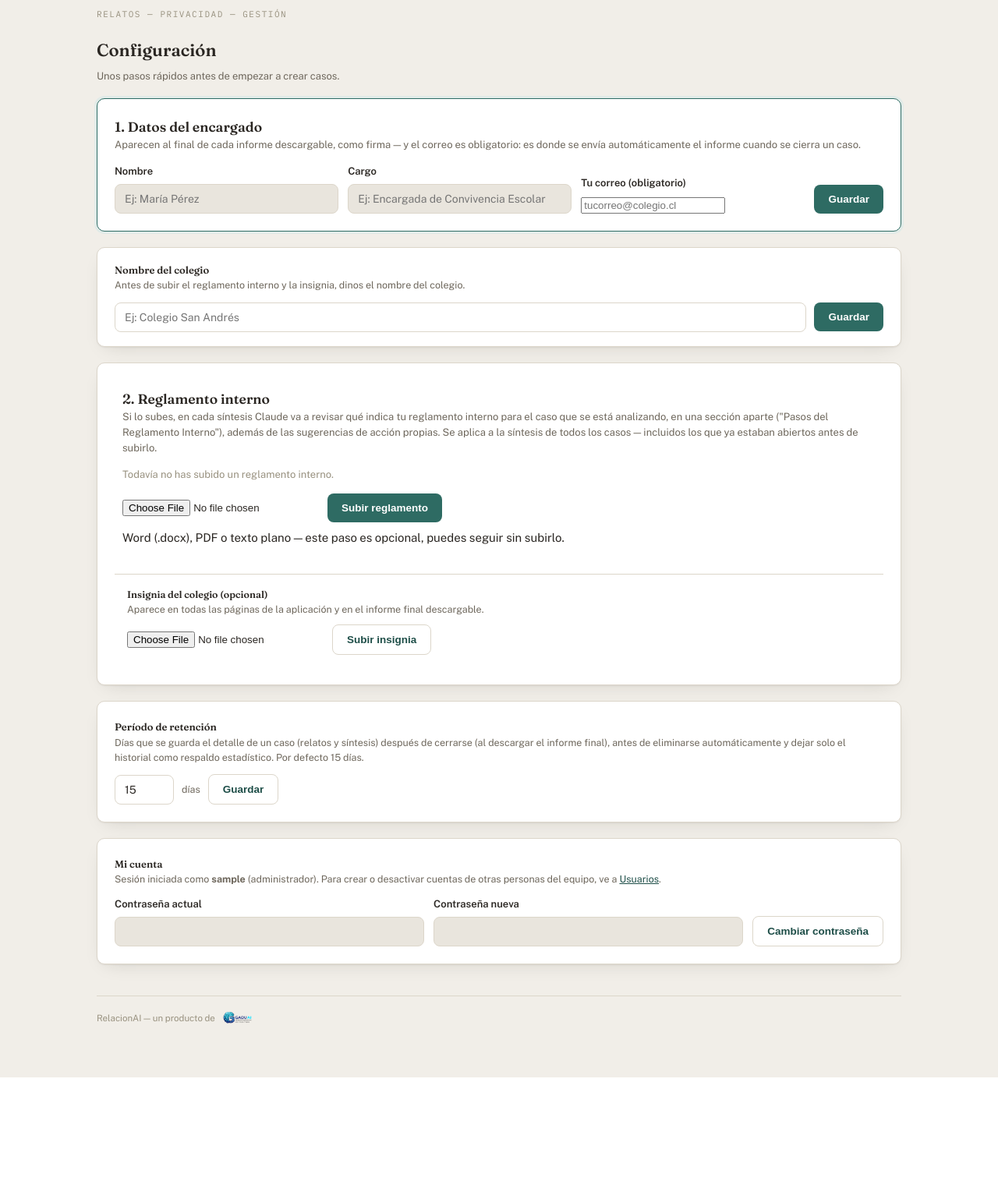
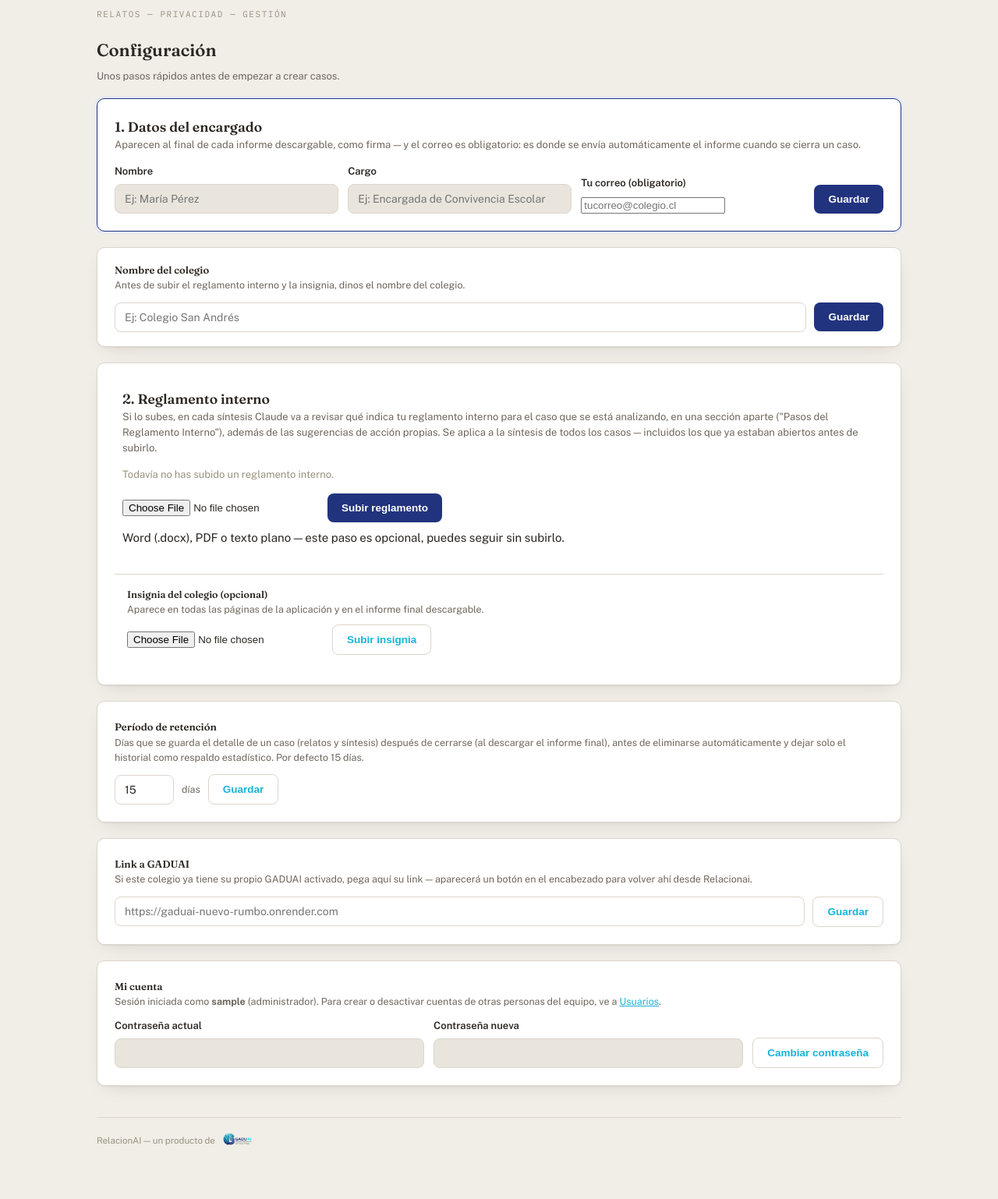
Before and after one commit to humbertoski26/Relacionai, a Flask app: page /encargado/configuracion in a window 1280 px wide. Shown: the part 96-1634 px from the top of the page at 78% size. Before the commit the page ends 1478 px from the top, so only its background shows below. Run offline with Flask 3, Linux system fonts and the light colour scheme; the visitor is signed in with stand-in values (Sample User, id 1); data comes from the database, SQL or seed files in the repository; some libraries are stand-ins or nearby versions.

Commit message:
Colores institucionales de GADUAI y link cruzado hacia GADUAI
- static/style.css: --accent/--accent-strong/--accent-soft/--accent-ink
  pasan del verde/teal anterior al navy/cyan de GADUAI (mismos valores que
  ya usaba .brand .mark para el nombre RelacionAI, ahora en toda la interfaz).
- Nuevo campo configuracion.gaduai_url (migración aditiva) + pantalla en
  /encargado/configuracion para pegarlo una vez por colegio.
- Botón ⇱ en el header de las 4 pantallas del encargado, visible solo
  cuando ese colegio ya tiene un link de GADUAI configurado.

Co-Authored-By: Claude Sonnet 5 <noreply@anthropic.com>

```diff
--- a/relacionai-backend/app.py
+++ b/relacionai-backend/app.py
@@ -520,6 +520,15 @@ def encargado_guardar_retencion():
     return redirect(url_for("encargado_configuracion"))
 
 
+@app.route("/encargado/configuracion/gaduai", methods=["POST"])
+@login_requerido
+def encargado_guardar_gaduai_url():
+    url = (request.form.get("gaduai_url") or "").strip()
+    models.guardar_gaduai_url(url)
+    flash("Link a GADUAI guardado." if url else "Link a GADUAI eliminado.", "ok")
+    return redirect(url_for("encargado_configuracion"))
+
+
 @app.route("/encargado/configuracion/reglamento", methods=["POST"])
 @login_requerido
 def encargado_subir_reglamento():
--- a/relacionai-backend/models.py
+++ b/relacionai-backend/models.py
@@ -218,6 +218,7 @@ _MIGRATIONS = [
     ("configuracion", "insignia_nombre_archivo", "TEXT"),
     ("configuracion", "nombre_colegio", "TEXT"),
     ("configuracion", "dias_retencion", "INTEGER"),
+    ("configuracion", "gaduai_url", "TEXT"),
 ]
 
 DIAS_RETENCION_DEFECTO = 15
@@ -654,6 +655,13 @@ def guardar_dias_retencion(dias: int):
         conn.execute("UPDATE configuracion SET dias_retencion = ? WHERE id = 1", (int(dias),))
 
 
+def guardar_gaduai_url(url: str):
+    """Link al despliegue de GADUAI de este colegio — si está configurado, aparece un
+    botón en el header para volver ahí desde Relacionai."""
+    with get_conn() as conn:
+        conn.execute("UPDATE configuracion SET gaduai_url = ? WHERE id = 1", ((url or "").strip() or None,))
+
+
 def guardar_nombre_colegio(nombre_colegio: str):
     """Nombre del colegio — se muestra antes de subir el reglamento interno y la
     insignia, y sirve de referencia para saber a qué colegio pertenece esta memoria
--- a/relacionai-backend/static/style.css
+++ b/relacionai-backend/static/style.css
@@ -7,12 +7,14 @@
   --ink-muted: #6E675C;
   --ink-faint: #98917F;
 
-  --accent: #2E6B63;
-  --accent-strong: #1E4E48;
-  --accent-soft: #E1EBE8;
-  --accent-ink: #123B36;
+  /* colores institucionales de GADUAI — antes RelacionAI tenía su propia paleta
+     verde/teal (--accent:#2E6B63), ahora usa el mismo navy/cyan de la plataforma
+     GADUAI, para que se sienta parte de la misma familia visual. */
+  --accent: #22337E;
+  --accent-strong: #17B4D8;
+  --accent-soft: #E7E9F5;
+  --accent-ink: #16224F;
 
-  /* colores del logo oficial de GADUAI, usados donde aparece el nombre RelacionAI */
   --gaduai-navy: #22337E;
   --gaduai-cyan: #17B4D8;
 
@@ -31,7 +33,7 @@
   :root{
     --bg:#17191A; --surface:#1F2223; --surface-sunken:#17191A; --border:#33362F;
     --ink:#ECE8E0; --ink-muted:#A8A196; --ink-faint:#746C60;
-    --accent:#5CB0A2; --accent-strong:#7FCBBE; --accent-soft:#1E332F; --accent-ink:#B9E7DD;
+    --accent:#8C9AE8; --accent-strong:#4DD8F0; --accent-soft:#1E2547; --accent-ink:#C7CDF5;
     --gaduai-navy:#8C9AE8; --gaduai-cyan:#4DD8F0;
     --good:#6FBF7F; --good-soft:#1E3320; --warn:#D79A4B; --warn-soft:#362A16; --danger:#E08379; --danger-soft:#3A211D;
     --shadow: 0 1px 2px rgba(0,0,0,.3), 0 8px 24px -12px rgba(0,0,0,.5);
--- a/relacionai-backend/templates/encargado_caso.html
+++ b/relacionai-backend/templates/encargado_caso.html
@@ -4,6 +4,7 @@
 <div class="topnav">
   <a href="{{ url_for('encargado_dashboard') }}">← Todos los casos</a>
   <a class="btn-icon" href="{{ url_for('encargado_configuracion') }}" title="Configuración" aria-label="Configuración">⚙</a>
+  {% if config_global and config_global['gaduai_url'] %}<a class="btn-icon" href="{{ config_global['gaduai_url'] }}" target="_blank" rel="noopener" title="Ir a GADUAI" aria-label="Ir a GADUAI">⇱</a>{% endif %}
   <a class="btn-framed" href="{{ url_for('encargado_logout') }}">Cerrar sesión</a>
 </div>
 {% endblock %}
--- a/relacionai-backend/templates/encargado_configuracion.html
+++ b/relacionai-backend/templates/encargado_configuracion.html
@@ -6,6 +6,7 @@
   {% if usuario_actual_admin %}
   <a href="{{ url_for('encargado_usuarios') }}">Usuarios</a>
   {% endif %}
+  {% if config_global and config_global['gaduai_url'] %}<a class="btn-icon" href="{{ config_global['gaduai_url'] }}" target="_blank" rel="noopener" title="Ir a GADUAI" aria-label="Ir a GADUAI">⇱</a>{% endif %}
   <a class="btn-framed" href="{{ url_for('encargado_logout') }}">Cerrar sesión</a>
 </div>
 {% endblock %}
@@ -135,6 +136,18 @@
 </div>
 
 <div class="card" style="padding:22px; margin-bottom:20px;">
+  <h3 style="font-size:13px;">Link a GADUAI</h3>
+  <p style="font-size:12.5px; color:var(--ink-muted); margin-bottom:12px;">
+    Si este colegio ya tiene su propio GADUAI activado, pega aquí su link — aparecerá un
+    botón en el encabezado para volver ahí desde Relacionai.
+  </p>
+  <form method="post" action="{{ url_for('encargado_guardar_gaduai_url') }}" style="display:flex; gap:10px; flex-wrap:wrap; align-items:center;">
+    <input type="url" name="gaduai_url" value="{{ config['gaduai_url'] or '' }}" placeholder="https://gaduai-nuevo-rumbo.onrender.com" style="flex:1; min-width:220px; padding:10px 12px; border-radius:8px; border:1px solid var(--border); background:var(--surface); color:var(--ink); font-family:var(--font-body); font-size:14px;">
+    <button type="submit" class="btn btn-ghost">Guardar</button>
+  </form>
+</div>
+
+<div class="card" style="padding:22px; margin-bottom:20px;">
   <h3 style="font-size:13px;">Mi cuenta</h3>
   <p style="font-size:12.5px; color:var(--ink-muted); margin-bottom:12px;">
     Sesión iniciada como <strong>{{ usuario_actual_nombre }}</strong>{{ ' (administrador)' if usuario_actual_admin else '' }}.
--- a/relacionai-backend/templates/encargado_dashboard.html
+++ b/relacionai-backend/templates/encargado_dashboard.html
@@ -6,6 +6,7 @@
   <a href="{{ url_for('encargado_usuarios') }}">Usuarios</a>
   {% endif %}
   <a class="btn-icon" href="{{ url_for('encargado_configuracion') }}" title="Configuración" aria-label="Configuración">⚙</a>
+  {% if config_global and config_global['gaduai_url'] %}<a class="btn-icon" href="{{ config_global['gaduai_url'] }}" target="_blank" rel="noopener" title="Ir a GADUAI" aria-label="Ir a GADUAI">⇱</a>{% endif %}
   <a class="btn-framed" href="{{ url_for('encargado_logout') }}">Cerrar sesión</a>
 </div>
 {% endblock %}
--- a/relacionai-backend/templates/encargado_usuarios.html
+++ b/relacionai-backend/templates/encargado_usuarios.html
@@ -3,6 +3,7 @@
 {% block topnav %}
 <div class="topnav">
   <a href="{{ url_for('encargado_configuracion') }}">← Configuración</a>
+  {% if config_global and config_global['gaduai_url'] %}<a class="btn-icon" href="{{ config_global['gaduai_url'] }}" target="_blank" rel="noopener" title="Ir a GADUAI" aria-label="Ir a GADUAI">⇱</a>{% endif %}
   <a class="btn-framed" href="{{ url_for('encargado_logout') }}">Cerrar sesión</a>
 </div>
 {% endblock %}
```
